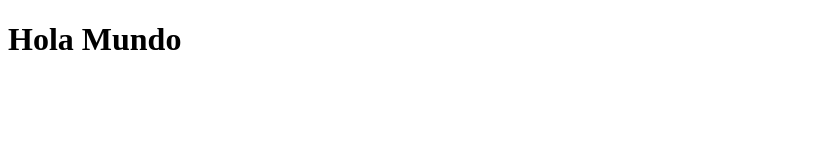
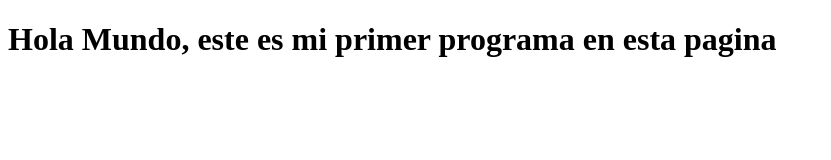
Before and after one commit to MrUdian/MrUdian.Github.io, a plain HTML site: page Index.html in a window 1280 px wide. Shown: the whole page, without its empty margins (0-831 px from the left). Drawn offline with Linux system fonts and the light colour scheme.

Commit message:
Update Index.html

```diff
--- a/Index.html
+++ b/Index.html
@@ -1,6 +1,6 @@
 <!DOCTYPE html>
 <html>
  <body>
-  <h1> Hola Mundo</h1>
+  <h1> Hola Mundo, este es mi primer programa en esta pagina</h1>
   </body>
 </html>
```
